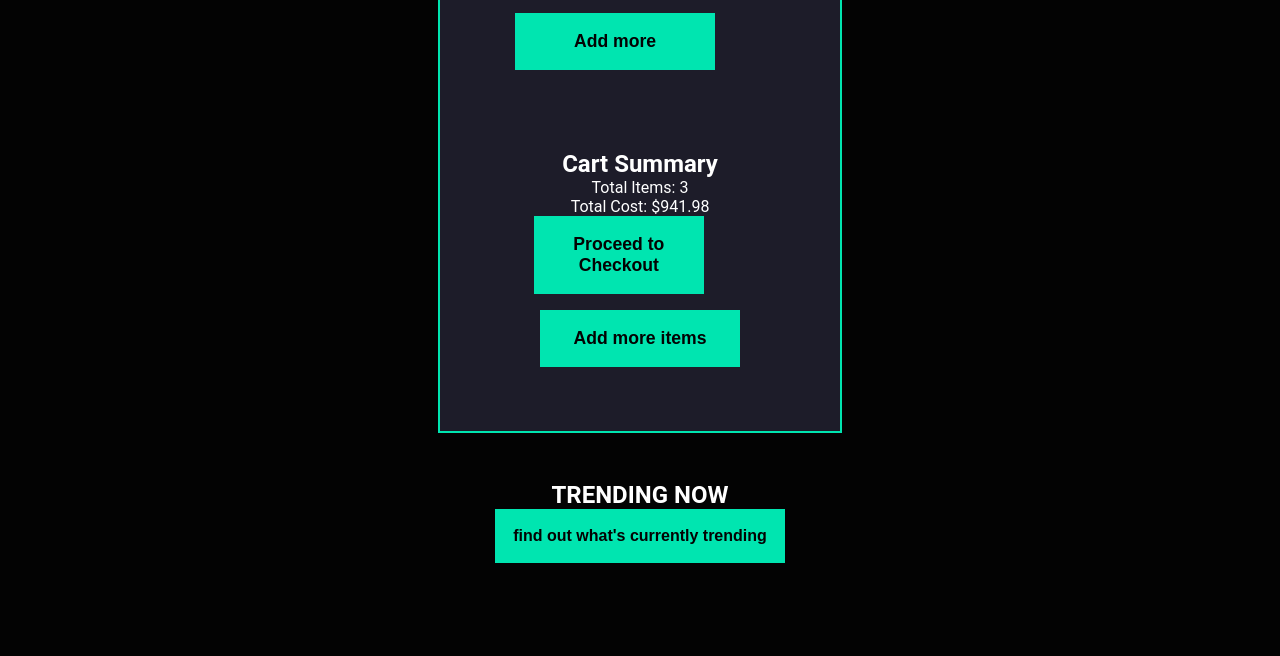
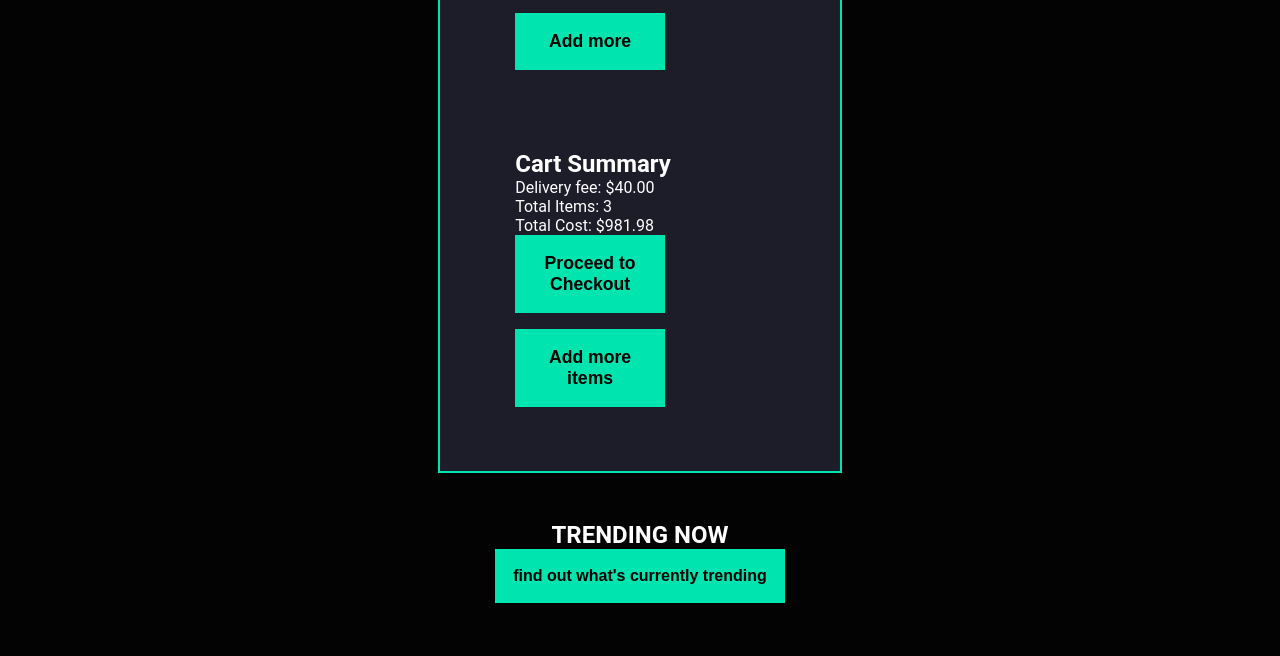
Before and after one commit to JOSHUA-A69/School-Project-eCom-Website, a plain HTML site: page shoppingCart.html in a window 1280 px wide. Shown: the part 880-1536 px from the top of the page. Drawn offline with Linux system fonts and the light colour scheme.

Commit message:
Add files via upload

```diff
--- a/shoppingCart.css
+++ b/shoppingCart.css
@@ -310,7 +310,6 @@ footer input{
   }
 
   .cart-summary{
-    display: flex;
     flex-direction: column;
     align-items: center;
     width: 65%;
@@ -358,7 +357,7 @@ footer input{
 }
 
 .shopping-cart button {
-  width: 80%;
+  width: 60%;
   font-size: 1.1rem;
   margin-bottom: var(--margin1);
 }
--- a/shoppingCart.html
+++ b/shoppingCart.html
@@ -69,8 +69,9 @@
             </div>
             <div class="cart-summary">
                 <h2>Cart Summary</h2>
+                <p>Delivery fee: $40.00</p>
                 <p>Total Items: 3</p>
-                <p>Total Cost: $941.98</p>
+                <p>Total Cost: $981.98</p>
               <a href="checkOut.html"><button class="checkout-btn">Proceed to Checkout</button></a>
                 <button id="addButton">Add more items</button>
             </div>
```
